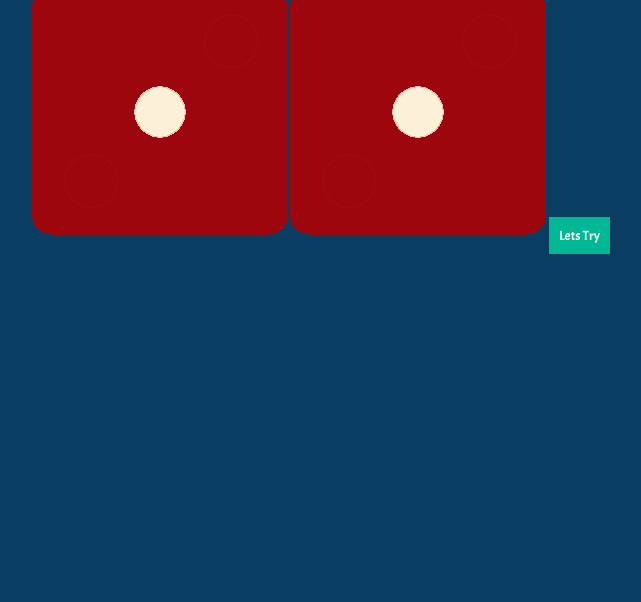
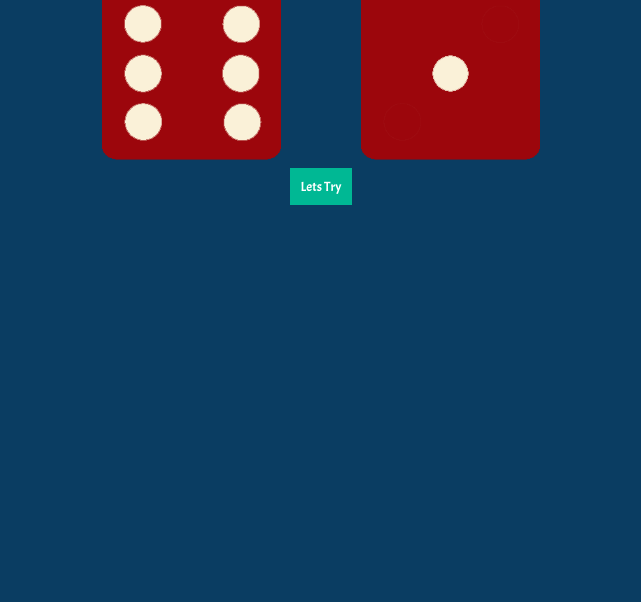
Before and after one commit to Furquan712/Dice-Game, a plain HTML site: page index.html in a window 1280 px wide. Shown: the part 198-800 px from the top of the page, without its empty margins (319-960 px from the left). Drawn offline with Linux system fonts and the light colour scheme.

Commit message:
css updated

```diff
--- a/index.html
+++ b/index.html
@@ -17,13 +17,21 @@
 
         <div class="dice">
             <p>Player 1</p>
-            <img src="images/dice1.png">
+            <img src="images/dice1.png" id="check1">
         </div>
         <div class="dice">
             <p>Player 1</p>
-            <img src="images/dice1.png">
+            <img src="images/dice1.png" id="check1">
         </div>
-     <button >Lets Try</button>
+        <div>
+             <button >Lets Try</button>
+        </div>
     </div>
+   <script>
+       const play1= Math.floor(Math.random() * 6)+1;
+       const playdice =`images/dice${play1}.png`;
+       document.getElementById(`check1`).setAttribute(`src`,playdice);
+
+   </script>
 </body>
 </html>
--- a/style.css
+++ b/style.css
@@ -29,3 +29,6 @@ button{
     color: white;
     border: none;
 }
+img{
+    width: 70%;
+}
```
